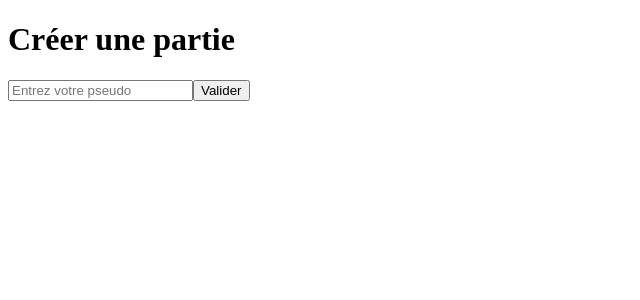
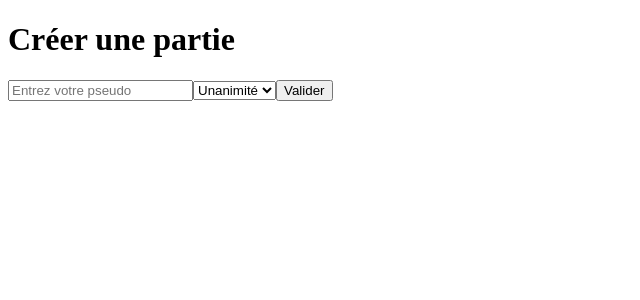
Before and after one commit to ggratchev/PlanningPoker, a React (Vite) app in the folder frontend/: page /creer-partie in a window 1280 px wide. Shown: the top 300 px of the page, without its empty margins (0-640 px from the left). Built offline with nearby package versions, Linux system fonts and the light colour scheme.

Commit message:
add game mode input

```diff
--- a/frontend/src/CreerPartie.tsx
+++ b/frontend/src/CreerPartie.tsx
@@ -2,9 +2,11 @@ import { useState } from 'react'
 
 function CreerPartie() {
     const [pseudo, setPseudo] = useState('')
+    const [modeDeJeu, setModeDeJeu] = useState('unanimite')
 
     const valider = () => {
         console.log("pseudo :", pseudo)
+        console.log("modeDeJeu :", modeDeJeu)
     }
 
     return (
@@ -15,7 +17,10 @@ function CreerPartie() {
                 value={pseudo}
                 onChange={(e) => setPseudo(e.target.value)}
             />
-            <button onClick={valider}>Valider</button>
+            <select value={modeDeJeu} onChange={(e) => setModeDeJeu(e.target.value)}>
+                <option value="unanimite">Unanimité</option>
+                <option value="mediane">Médiane</option>
+            </select><button onClick={valider}>Valider</button>
         </div>
     )
 }
```
